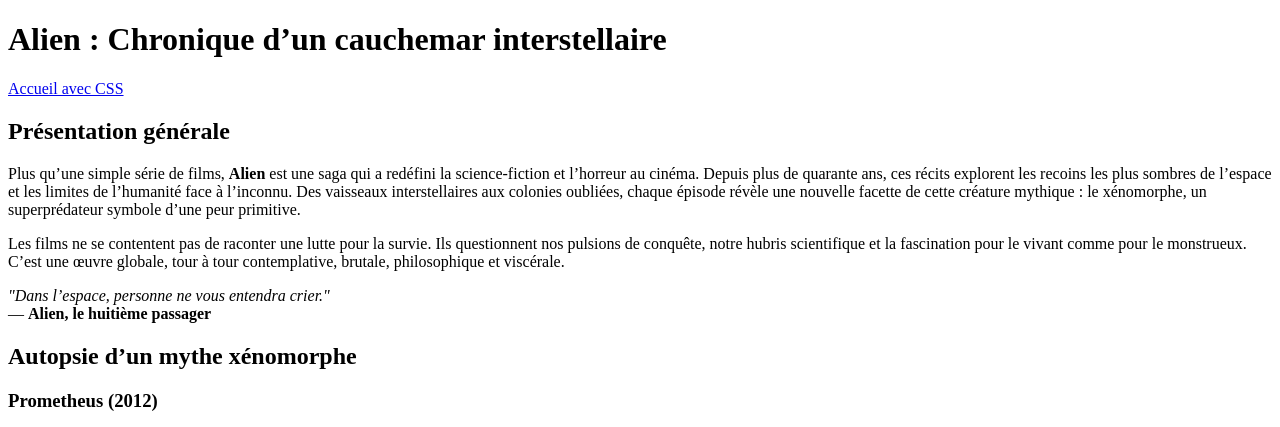
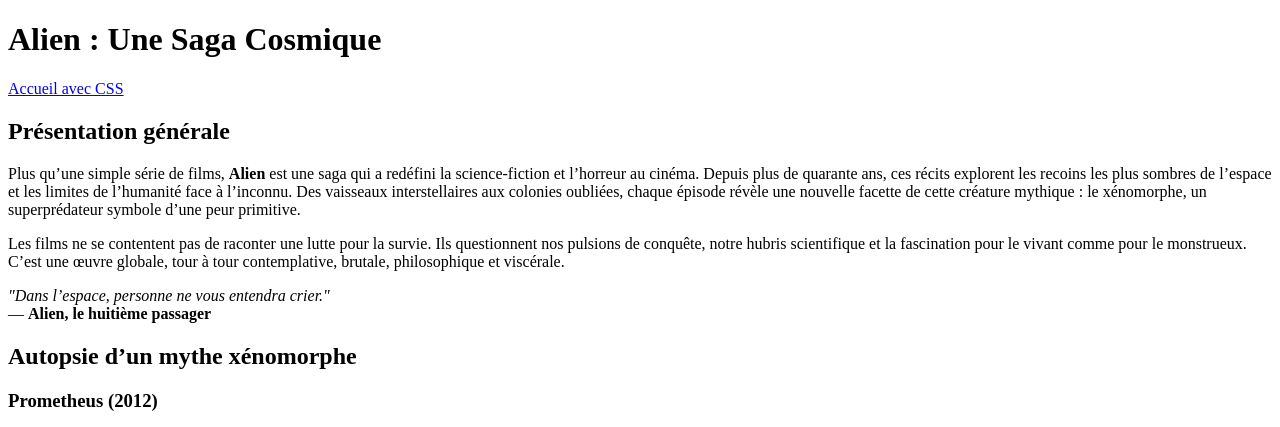
Before and after one commit to MathW7/TP1_OC, a plain HTML site: page index.html in a window 1280 px wide. Shown: the top 427 px of the page. Drawn offline with Linux system fonts and the light colour scheme.

Commit message:
Changement du titre (header) de la page index.html

```diff
--- a/index.html
+++ b/index.html
@@ -18,7 +18,7 @@
 
 <body>
   <header>
-    <h1>Alien : Chronique d’un cauchemar interstellaire</h1>
+    <h1>Alien :  Une Saga Cosmique</h1>
   </header>
 
   <!-- Menu ajouté -->
```
